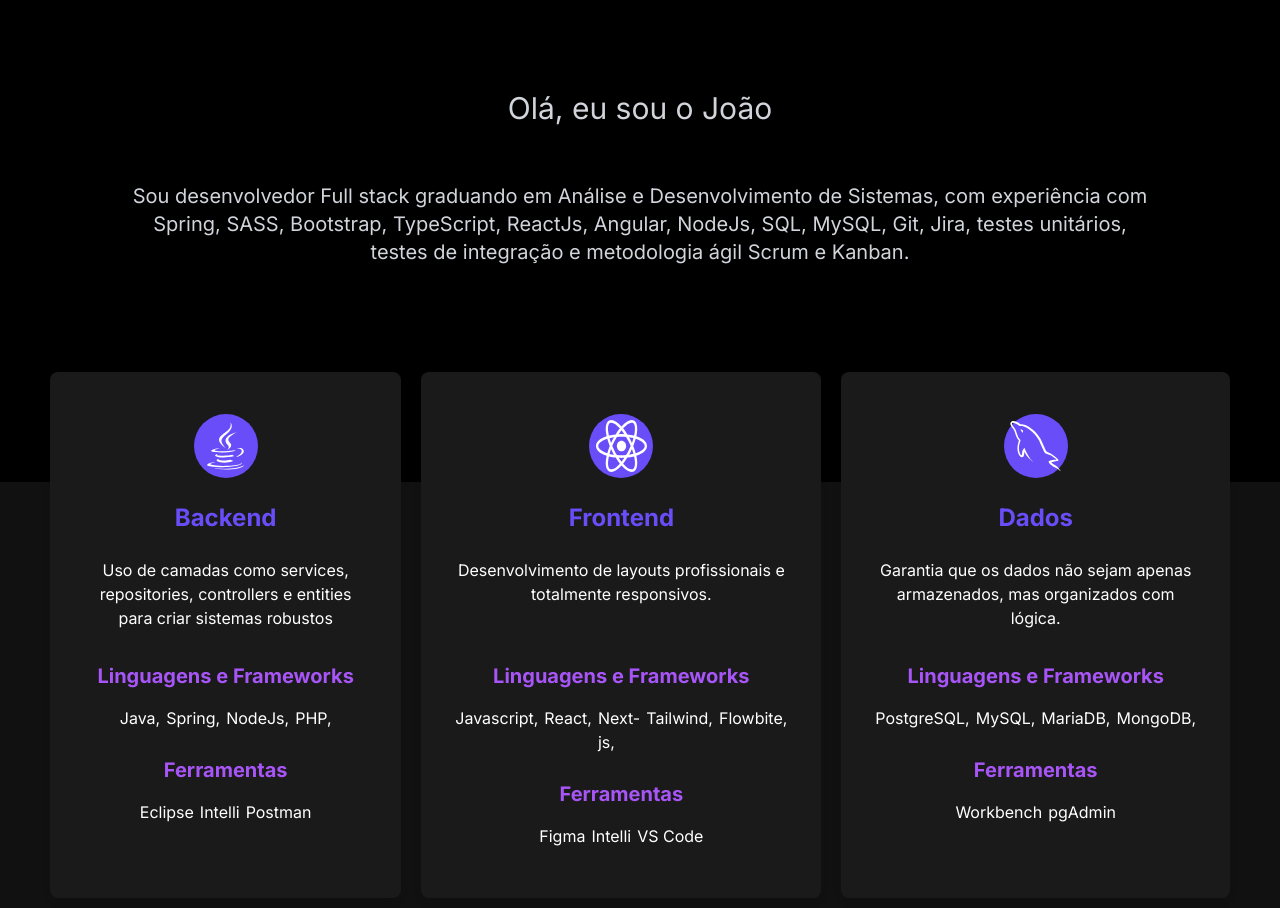
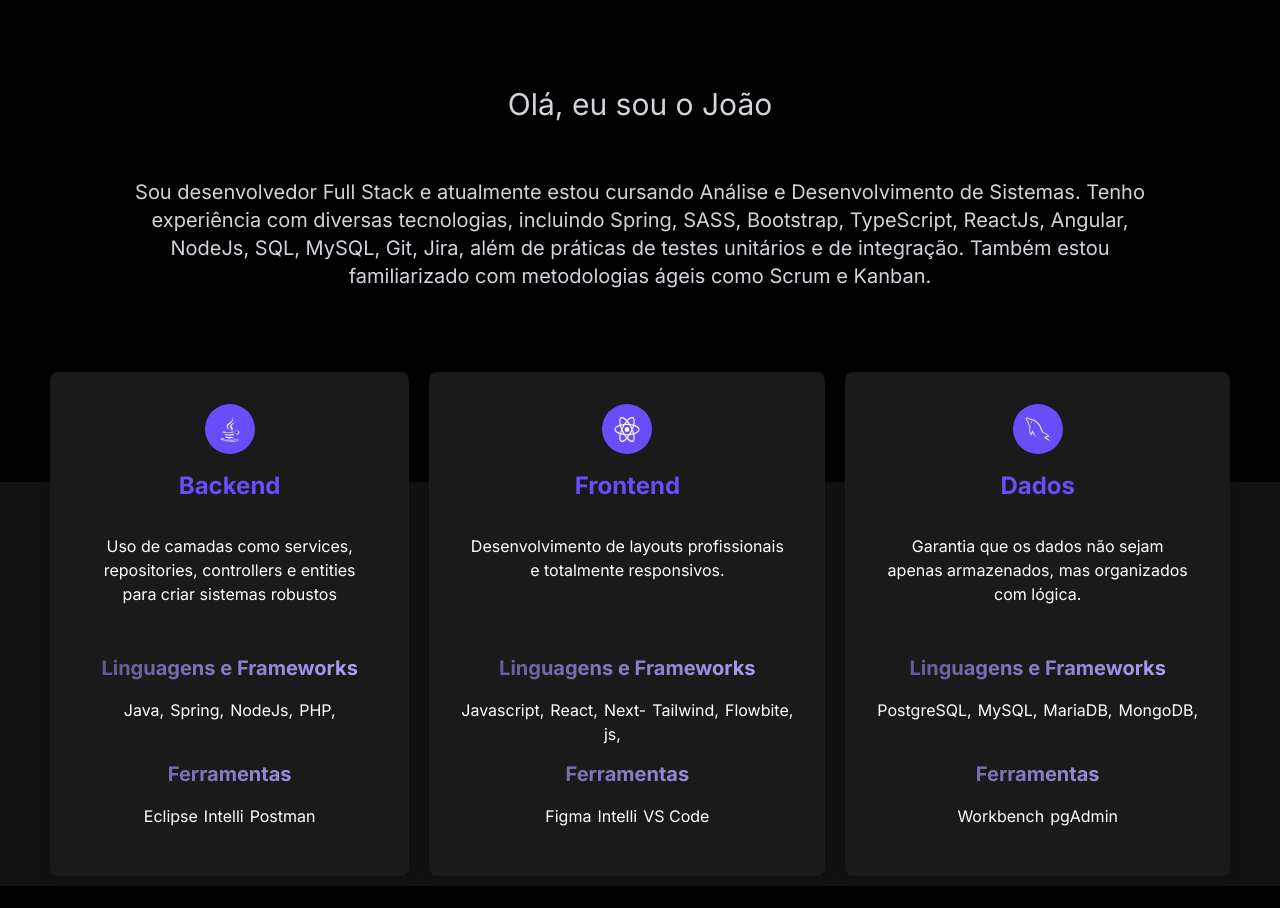
Before and after one commit to JoaoSBarbosa/barbosa-codev2, a Next.js app: page / in a window 1280 px wide. Shown: the part 714-1622 px from the top of the page. After the commit the page ends 1600 px from the top, so only its background shows below. Built offline with nearby package versions, Linux system fonts and the light colour scheme.

Commit message:
Reestruturação do layout dos card skill e estilos no about

```diff
--- a/src/app/components/CardSkill/CardSkill.module.css
+++ b/src/app/components/CardSkill/CardSkill.module.css
@@ -1,7 +1,7 @@
 
 
 .CardContainer {
-    padding: 34px;
+    padding: 32px;
     margin: 10px;
     background-color: #1a1a1a;
     color: white;
@@ -11,13 +11,24 @@
     flex: 1;
     display: flex;
     flex-direction: column;
-    /*justify-content: space-between;*/
+    justify-content: space-between;
+    /*gap: 1px;*/
+
+    box-sizing: border-box;
 }
 
 .CardContainer:hover {
     transform: scale(1.05);
 }
 
+.CardImageContent{
+    height: 50px;
+    width: 50px;
+    border-radius: 50%;
+    display: flex;
+    align-items: center;
+    justify-content: center;
+}
 .CardImage {
     height: 35px;
     margin-bottom: 10px;
@@ -26,6 +37,13 @@
 .CardLanguages, .CardTools {
     margin-top: 10px;
 }
+
+.textGradient {
+    background: linear-gradient(to right, #5c528e, #b3a7ff);
+    -webkit-background-clip: text;
+    -webkit-text-fill-color: transparent;
+}
+
 .cardDescription{
     /*height: 85px;*/
 }
--- a/src/app/components/CardSkill/CardSkill.tsx
+++ b/src/app/components/CardSkill/CardSkill.tsx
@@ -70,35 +70,34 @@ export const CardSkill: React.FC<CardSkillProps> = ({
                                                     }) => {
     return (
         <div className={`${styles.CardContainer}`}>
-            <div className={`flex p-2 items-center justify-center `}>
-                <picture className={`${iconHeight ? iconHeight : "h-16 w-16"} flex items-center justify-center rounded-full bg-purple-custom`}>
-                    <img src={`${pathImage}`} alt={titleSkill}
-                         className={``} style={{
-                             height: "80%",
-                        width: "80%",
-                        objectFit: "contain"
-                    }}/>
-                </picture>
 
+            <div className={"flex items-center w-full justify-center "}>
+                <div className={` ${styles.CardImageContent} bg-purple-custom`}>
+                    <img src={`${pathImage}`} alt={titleSkill} className={"h-1/2 w-full max-h-full"}/>
+                </div>
             </div>
 
+            <div className={" my-4 h-10"}>
+                <h2 className={`${styles.CardTitle} text-purple-custom text-2xl font-bold text-center `}>{titleSkill}</h2>
+            </div>
 
-            <div className={""}>
-                <h2 className={`${styles.CardTitle} text-purple-custom text-2xl font-bold text-center my-4`}>{titleSkill}</h2>
-            </div>
-            <div className={`${styles.cardDescription} h-24 mb-4 py-2 text-center`}>
+            <div className={`${styles.cardDescription} h-28 mb-4 p-2 text-center `}>
                 <p>{description}</p>
             </div>
-            <div className={`${styles.CardLanguagesContainer}`}>
-                <h3 className={"text-purple-500 font-bold text-xl text-center"}>Linguagens e Frameworks</h3>
+
+            <div className={`${styles.CardLanguagesContainer} h-24 `}>
+                <h3 className={`${styles.textGradient} font-bold text-xl text-center`}>Linguagens e Frameworks</h3>
                 <div className={"flex justify-center gap-1.5 my-4"}>
                     {languages.map((language) => (
                         <p key={language.id}>{language.title}, </p>
                     ))}
                 </div>
             </div>
-            <div className={styles.CardTools}>
-                <h3 className={"text-purple-500 font-bold text-xl text-center"}>Ferramentas</h3>
+
+            <div className={`${styles.CardTools}`}>
+                <h3 className={`${styles.textGradient} font-bold text-xl text-center`}>
+                    Ferramentas
+                </h3>
                 <div className={"flex justify-center gap-1.5 my-4"}>
                     {tools.map((tool) => (
                         <p key={tool.id}>{tool.title}</p>
--- a/src/app/components/Sections/about/About.tsx
+++ b/src/app/components/Sections/about/About.tsx
@@ -5,13 +5,16 @@ export const About = () => {
     return (
         <RootSection>
             <Layout>
-                <div className={"flex text-gray-300 flex-col items-center justify-center my-20"}>
+                <div className={"flex text-gray-300 flex-col items-center justify-center my-14"}>
                     <h1 className={"text-3xl mb-10"}>Olá, eu sou o João</h1>
-                    <p className={"my-4 max-w-screen-lg text-center text-xl"}>Sou desenvolvedor Full stack graduando em
-                        Análise e Desenvolvimento de Sistemas, com experiência
-                        com
-                        Spring, SASS, Bootstrap, TypeScript, ReactJs, Angular, NodeJs, SQL, MySQL, Git, Jira, testes
-                        unitários, testes de integração e metodologia ágil Scrum e Kanban.</p>
+                    <p className={"my-4 max-w-screen-lg text-center text-xl"}>
+                        Sou desenvolvedor Full Stack e atualmente estou cursando Análise e Desenvolvimento de Sistemas.
+                        Tenho experiência com diversas tecnologias, incluindo Spring, SASS, Bootstrap, TypeScript,
+                        ReactJs, Angular, NodeJs, SQL, MySQL, Git, Jira, além de práticas de testes unitários e de
+                        integração. Também estou familiarizado com metodologias ágeis como Scrum e Kanban.
+
+
+                    </p>
                 </div>
             </Layout>
 
--- a/src/app/components/header/banner/index.tsx
+++ b/src/app/components/header/banner/index.tsx
@@ -50,8 +50,8 @@ export const Banner = () => {
     };
 
     return (
-        <div className="flex text-gray-300 flex-col items-center justify-center pt-16 pb-20 ">
-            <div className={"w-full h-14"}>
+        <div className="flex text-gray-300 flex-col items-center justify-center pt-16 pb-2 ">
+            <div className={"w-full h-14 mb-16"}>
                 <h1 className={"text-5xl text-center"}>
                     <span
                         className="txt-rotate"
@@ -64,8 +64,9 @@ export const Banner = () => {
                 </h1>
             </div>
             <div>
-                <h2 className={"text-xl"}>Sou um profissional dedicado e apaixonado
-                    por desenvolvimento de sistemas.</h2>
+                <h2 className={"text-xl break-all text-balance max-w-4xl text-center"}>
+                    Sou um desenvolvedor Full Stack dedicado por desenvolver sistemas e criar soluções eficientes
+                </h2>
             </div>
             <div>
                 <img
```
